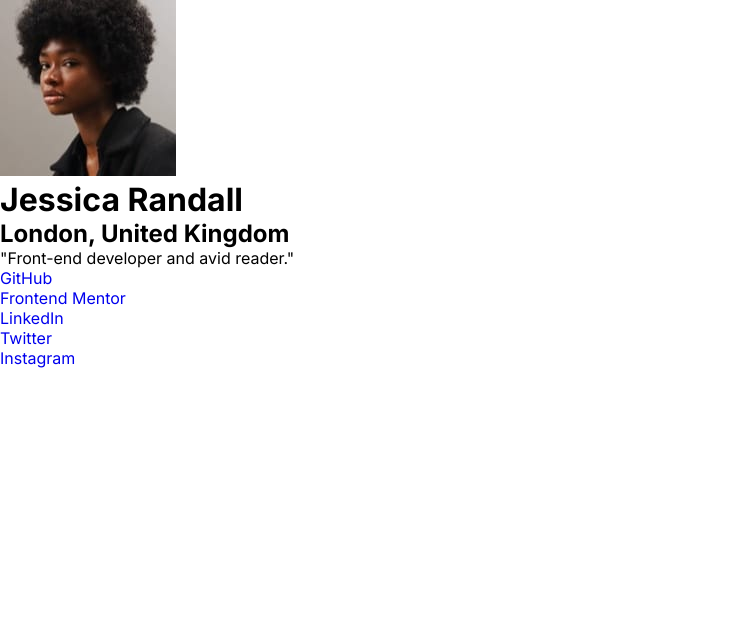
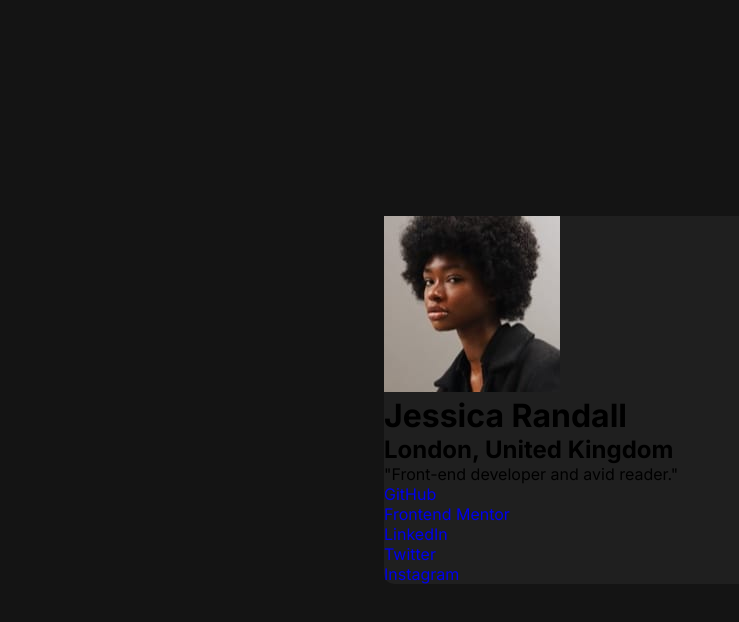
Before and after one commit to Jaqueline-Gotardi/profile-social, a plain HTML site: page index.html in a window 1280 px wide. Shown: the whole page, without its empty margins (0-739 px from the left). Drawn offline with Linux system fonts and the light colour scheme.

Commit message:
centralizei o container principal

```diff
--- a/index.html
+++ b/index.html
@@ -18,8 +18,8 @@
 
     <main>
         <div class="container">
-            <div class="perfil">
-            <img src="./src/imagens/avatar-jessica.jpeg" alt="avatar">
+             <img src="./src/imagens/avatar-jessica.jpeg" alt="avatar">
+            <div class="information">
             <h1>Jessica Randall</h1>
             <h2>London, United Kingdom</h2>
             <p> "Front-end developer and avid reader."</p>
--- a/src/css/style.css
+++ b/src/css/style.css
@@ -1,19 +1,20 @@
-/*  Móvel: 375px
-- Desktop: 1440px
+body {
+    background-color: hsl(0, 0%, 8%) ;
+    height: 100vh;
+    display: flex;
+    justify-content: center;
+    align-items: center;
+}
 
-## Cores
-
-- Verde: hsl(75, 94%, 57%)
-
-- Branco: hsl(0, 0%, 100%)
-
-- Cinza 700: hsl(0, 0%, 20%)
-- Cinza 800: hsl(0, 0%, 12%)
-- Cinza 900: hsl(0, 0%, 8%)
-
-- Tamanho da fonte (parágrafo): 14px
-
-### Fonte
-
-- Família: [Inter](https://fonts.google.com/specimen/Inter)
-- Espessuras: 400, 600, 700 */
+main {
+    /* display: flex;
+    flex-direction: column;
+    justify-self: center;
+    align-content: center;
+    justify-content: center; */
+    background-color: hsl(0, 0%, 12%) ;
+    /* width: 40%;
+    height: 64vh; */
+    border-radius: 10px;
+    width: 40%;
+}
```
